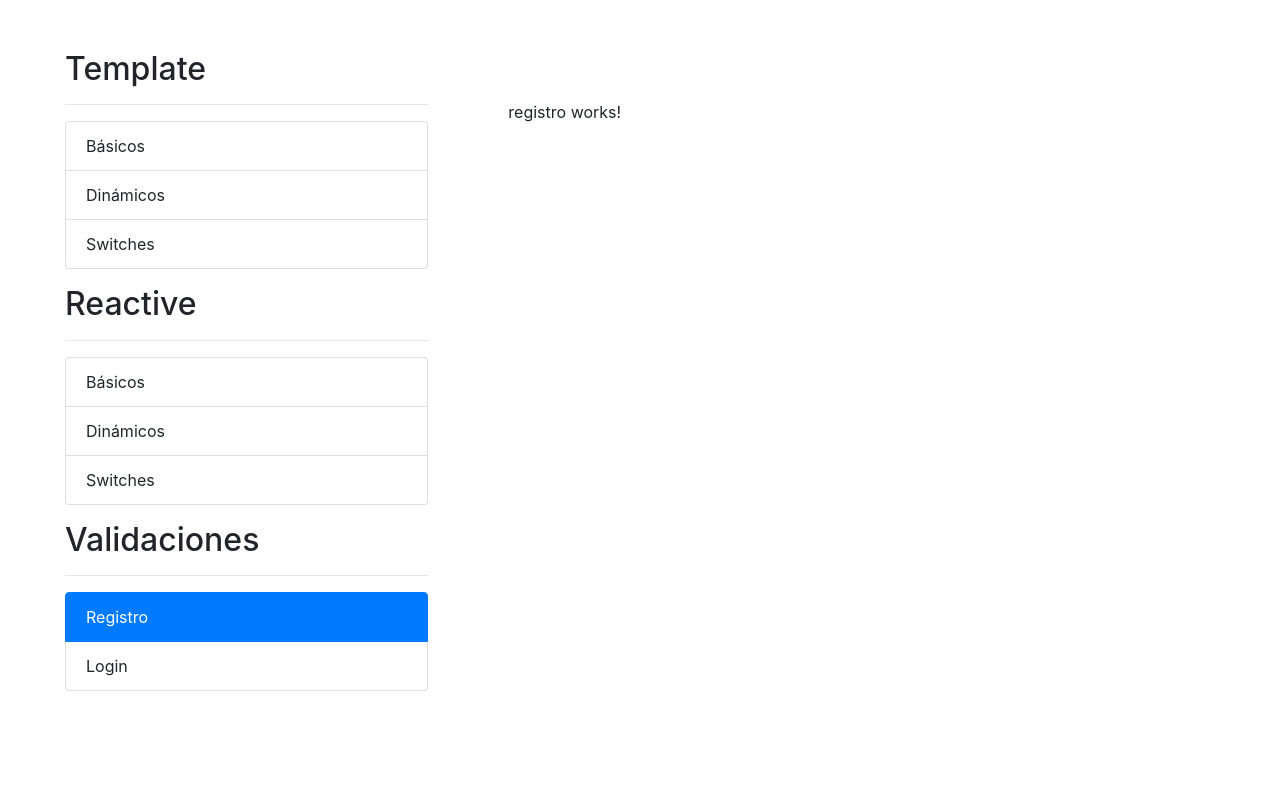
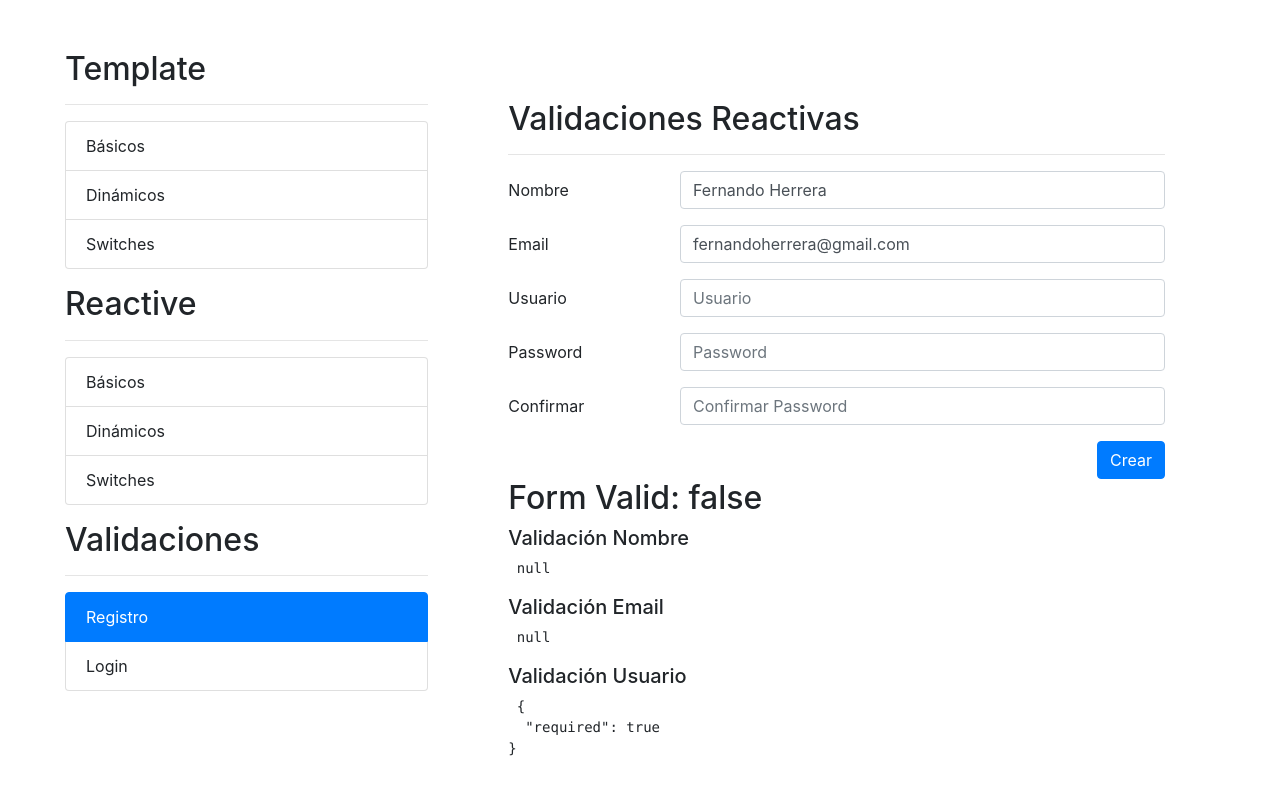
Before and after one commit to ferdiego88/formulariosApp, an Angular app: page /auth/registro in a window 1280 px wide. Shown: the top 794 px of the page. Built offline with nearby package versions, Linux system fonts and the light colour scheme.

Commit message:
servicio de validaciones

```diff
--- a/src/app/auth/auth.module.ts
+++ b/src/app/auth/auth.module.ts
@@ -4,6 +4,7 @@ import { CommonModule } from '@angular/common';
 import { AuthRoutingModule } from './auth-routing.module';
 import { RegistroComponent } from './pages/registro/registro.component';
 import { LoginComponent } from './pages/login/login.component';
+import { ReactiveFormsModule } from '@angular/forms';
 
 
 @NgModule({
@@ -13,7 +14,8 @@ import { LoginComponent } from './pages/login/login.component';
   ],
   imports: [
     CommonModule,
-    AuthRoutingModule
+    AuthRoutingModule,
+    ReactiveFormsModule
   ]
 })
 export class AuthModule { }
--- a/src/app/auth/pages/registro/registro.component.html
+++ b/src/app/auth/pages/registro/registro.component.html
@@ -1 +1,67 @@
-<p>registro works!</p>
+<h2>Validaciones Reactivas</h2>
+<hr>
+<div class="row">
+  <div class="col">
+
+    <form autocomplete="off" [formGroup]="miFormulario" (ngSubmit)="guardar()">
+
+      <div class="row mb-3">
+          <label for="" class="col-sm-3 col-form-label">Nombre</label>
+          <div class="col-sm-9">
+            <input type="text" class="form-control" formControlName="nombre" placeholder="Nombre del Usuario">
+            <span *ngIf="campoNoValido('nombre')"
+            class="form-text text-danger">Debe de ser en formato de nombre y apellido</span>
+          </div>
+      </div>
+
+      <div class="row mb-3">
+          <label for="" class="col-sm-3 col-form-label">Email</label>
+          <div class="col-sm-9">
+            <input type="email" class="form-control" formControlName="email" placeholder="Email del Usuario">
+            <span *ngIf="campoNoValido('email')"
+            class="form-text text-danger">El correo es obligatorio</span>
+          </div>
+
+      </div>
+
+      <div class="row mb-3">
+          <label for="" class="col-sm-3 col-form-label">Usuario</label>
+          <div class="col-sm-9">
+            <input type="text" class="form-control" formControlName="usuario" placeholder="Usuario">
+            <span *ngIf="campoNoValido('usuario')"
+            class="form-text text-danger">El usuario no pueder ser 'ferdiego'</span>
+          </div>
+      </div>
+
+      <div class="row mb-3">
+          <label for="" class="col-sm-3 col-form-label">Password</label>
+          <div class="col-sm-9">
+            <input type="password" class="form-control" placeholder="Password">
+          </div>
+      </div>
+
+      <div class="row mb-3">
+          <label for="" class="col-sm-3 col-form-label">Confirmar</label>
+          <div class="col-sm-9">
+            <input type="password" class="form-control" placeholder="Confirmar Password">
+          </div>
+      </div>
+      <div class="row">
+        <div class="col">
+          <button type="submit" class="btn btn-primary float-right">Crear</button>
+        </div>
+      </div>
+
+
+    </form>
+  </div>
+</div>
+<h2>
+  Form Valid: {{miFormulario.valid}}
+</h2>
+<h5>Validación Nombre</h5>
+<pre> {{miFormulario.controls['nombre'].errors | json  }} </pre>
+<h5>Validación Email</h5>
+<pre> {{miFormulario.controls['email'].errors | json  }} </pre>
+<h5>Validación Usuario</h5>
+<pre> {{miFormulario.controls['usuario'].errors | json  }} </pre>
--- a/src/app/auth/pages/registro/registro.component.ts
+++ b/src/app/auth/pages/registro/registro.component.ts
@@ -1,4 +1,6 @@
 import { Component, OnInit } from '@angular/core';
+import { FormBuilder, FormGroup, Validators } from '@angular/forms';
+import { ValidatorService } from '../../../shared/validators/validator.service';
 
 @Component({
   selector: 'app-registro',
@@ -7,9 +9,31 @@ import { Component, OnInit } from '@angular/core';
 })
 export class RegistroComponent implements OnInit {
 
-  constructor() { }
+  miFormulario: FormGroup = this.fb.group({
+    nombre: ['',[Validators.required,Validators.pattern(this.validatorService.nombreApellidoPatern)]],
+    email: ['',[Validators.required,Validators.pattern(this.validatorService.emailPattern)]],
+    usuario: ['',[Validators.required,this.validatorService.noPuedeSerFerdiego],]
+  });
+
+  constructor(private fb: FormBuilder,
+              private validatorService: ValidatorService) { }
 
   ngOnInit(): void {
+
+    this.miFormulario.reset({
+      nombre: 'Fernando Herrera',
+      email: 'fernandoherrera@gmail.com'
+    })
   }
 
+  campoNoValido(campo: string){
+    return this.miFormulario.get(campo)?.invalid
+            && this.miFormulario.get(campo)?.touched;
+  }
+
+  guardar() {
+    console.log(this.miFormulario.value);
+
+    this.miFormulario.markAllAsTouched();
+  }
 }
--- /dev/null
+++ b/src/app/shared/validators/validator.service.ts
@@ -0,0 +1,23 @@
+import { Injectable } from '@angular/core';
+import { FormControl, ValidationErrors } from '@angular/forms';
+
+@Injectable({
+  providedIn: 'root'
+})
+export class ValidatorService {
+  nombreApellidoPatern = '([a-zA-Z]+) ([a-zA-Z]+)';
+  emailPattern: string = "^[a-z0-9._%+-]+@[a-z0-9.-]+\\.[a-z]{2,4}$";
+
+  noPuedeSerFerdiego (control: FormControl): ValidationErrors | null {
+    const valor = control.value?.trim().toLowerCase();
+    console.log(valor);
+    if (valor === 'ferdiego') {
+      return {
+        noFerdiego: true
+      }
+    }
+    return null;
+  }
+
+  constructor() { }
+}
```
Also changed, not shown: src/app/shared/validators/validaciones.ts (added, +15 -0 lines).
